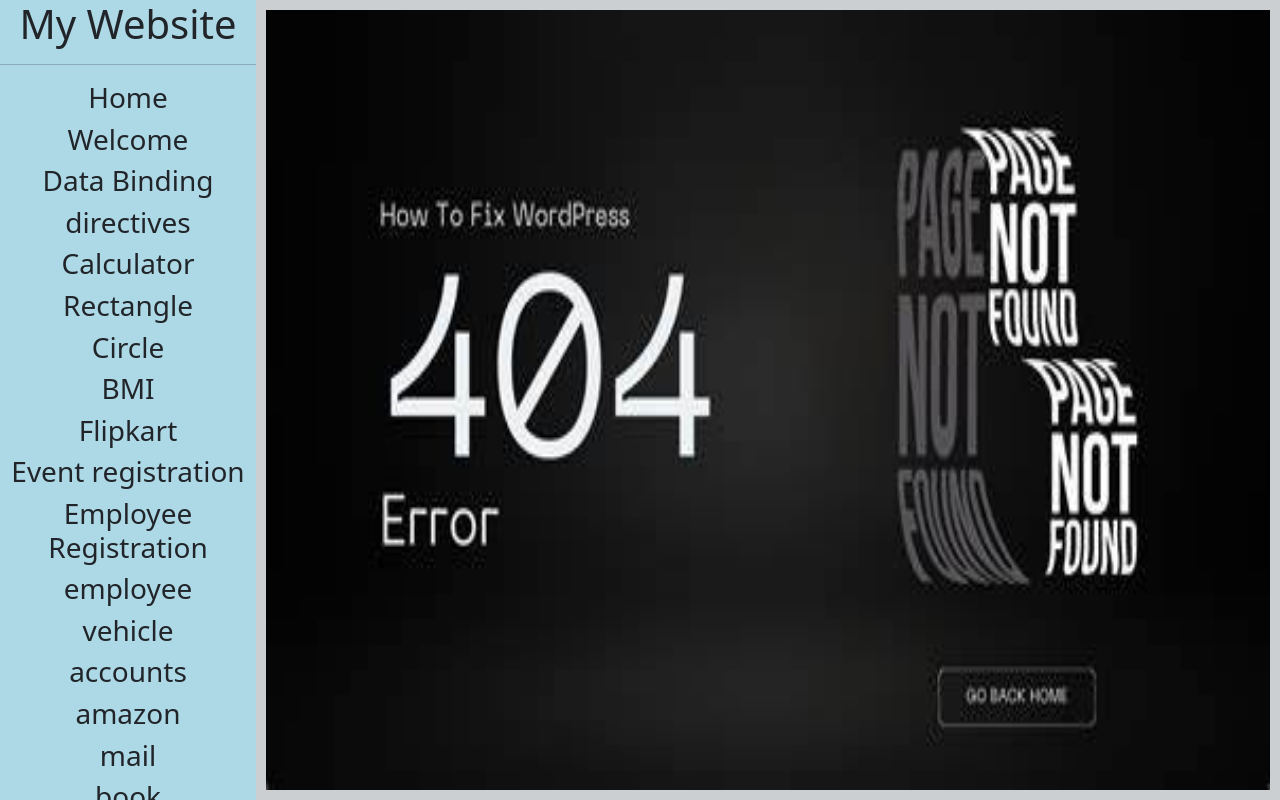
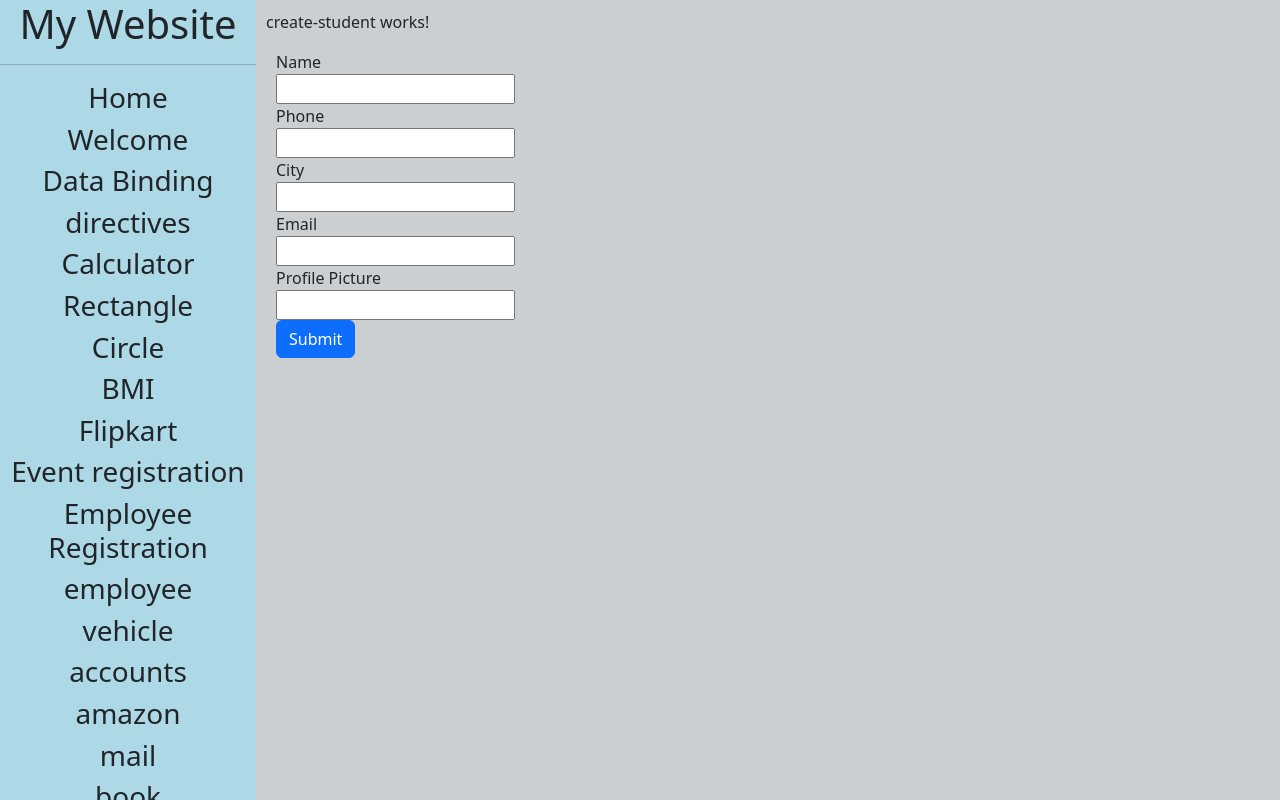
Before and after one commit to HARSHA0717/my-app2, an Angular app: page /dashboard/create-student in a window 1280 px wide. Built offline with nearby package versions, Linux system fonts and the light colour scheme.

Commit message:
prepare and add student card details

```diff
--- a/src/app/app-routing.module.ts
+++ b/src/app/app-routing.module.ts
@@ -27,6 +27,8 @@
 import { CreateVehicleComponent } from './create-vehicle/create-vehicle.component';
 import { CreateAccountComponent } from './create-account/create-account.component';
 import { StudentComponent } from './student/student.component';
+import { CreateStudentComponent } from './create-student/create-student.component';
+
 
 
 const routes: Routes = [
@@ -57,6 +59,7 @@
     {path:'create-vehicle',component:CreateVehicleComponent},
     {path:'create-account',component:CreateAccountComponent},
     {path:'student',component:StudentComponent},
+    {path:'create-student',component:CreateStudentComponent},
     {path:'**',component:PageNotFoundComponent}
 
 
--- a/src/app/app.module.ts
+++ b/src/app/app.module.ts
@@ -33,6 +33,7 @@
 import { CreateVehicleComponent } from './create-vehicle/create-vehicle.component';
 import { CreateAccountComponent } from './create-account/create-account.component';
 import { StudentComponent } from './student/student.component';
+import { CreateStudentComponent } from './create-student/create-student.component';
 
 @NgModule({
   declarations: [
@@ -64,7 +65,8 @@
     PokemonComponent,
     CreateVehicleComponent,
     CreateAccountComponent,
-    StudentComponent
+    StudentComponent,
+    CreateStudentComponent
   ],
   imports: [
     BrowserModule,
--- /dev/null
+++ b/src/app/create-student/create-student.component.css
@@ -0,0 +1,4 @@
+form{
+    width: 130px;
+    margin: 10px;
+}
--- /dev/null
+++ b/src/app/create-student/create-student.component.html
@@ -0,0 +1,24 @@
+ <p>create-student works!</p>
+<form [formGroup]="StudentForm">
+
+    <label for="">Name</label>
+    <input type="text" formControlName="name">
+    <br>
+    <label for="">Phone</label>
+    <input type="number" formControlName="phone" >
+    <br>
+    <label for="">City</label>
+    <input type="text" formControlName="city">
+    <br>
+    <label for="">Email</label>
+    <input type="text" formControlName="email">
+    <br>
+    <label for="">Profile Picture</label>
+    <input type="text" formControlName="profile_picture">
+    <br>
+    <button class="btn btn-primary" (click)="submit()">Submit</button>
+
+
+
+
+</form>
--- /dev/null
+++ b/src/app/create-student/create-student.component.ts
@@ -0,0 +1,36 @@
+import { Component } from '@angular/core';
+import { FormControl, FormControlName, FormGroup } from '@angular/forms';
+import { StudentService } from '../student.service';
+
+@Component({
+  selector: 'app-create-student',
+  templateUrl: './create-student.component.html',
+  styleUrls: ['./create-student.component.css']
+})
+export class CreateStudentComponent {
+  constructor(private _studentService:StudentService){}
+
+
+  public StudentForm:FormGroup = new FormGroup(
+    {
+      name: new FormControl(),
+      phone: new FormControl(),
+      city: new FormControl(),
+      email: new FormControl(),
+      profile_picture: new FormControl(),
+    }
+  );
+
+  submit(){
+    console.log(this.StudentForm);
+    this._studentService.createStudent(this.StudentForm.value).subscribe(
+      (data:any)=>{
+        alert('Student created successfully');
+      },
+      (err:any)=>{
+        alert('Creation failed');
+      }
+    )
+  }
+
+}
--- a/src/app/dashboard/dashboard.component.html
+++ b/src/app/dashboard/dashboard.component.html
@@ -26,6 +26,7 @@
         <h3 routerLink="create-vehicle">Create vehicle</h3>
         <h3 routerLink="create-account">Create Account</h3>
         <h3 routerLink="student">Student-card</h3>
+        <h3 routerLink="create-student"> Create Student</h3>
         <hr>
         <button class="logout" routerLink="/login">logout</button>
 
--- a/src/app/student.service.ts
+++ b/src/app/student.service.ts
@@ -19,6 +19,10 @@
     return this._httpClient.get('https://6128991386a213001729f9df.mockapi.io/test/v1/student?sortBy='+column+'&order='+order);
   }
 
+  createStudent(data:any):Observable<any>{
+    return this._httpClient.post('https://6128991386a213001729f9df.mockapi.io/test/v1/student',data);
+  }
+
 
   deleteStudent(id:string):Observable<any>{
     return this._httpClient.delete('https://6128991386a213001729f9df.mockapi.io/test/v1/student/'+id);
--- a/src/app/student/student.component.ts
+++ b/src/app/student/student.component.ts
@@ -16,8 +16,8 @@
   id:string="";
 
 
-  constructor(private _studentService:StudentService){
-    _studentService.getstudents().subscribe(
+  constructor(private _studentsService:StudentService){
+    _studentsService.getstudents().subscribe(
       (data:any)=>{
         this.students = data;
       },
@@ -28,7 +28,7 @@
 }
 
 filter(){
-  this._studentService.getfilterstudents(this.term).subscribe(
+  this._studentsService.getfilterstudents(this.term).subscribe(
     (data:any)=>{
       this.students = data;
     },
@@ -39,7 +39,7 @@
 }
 
 sort(){
-  this._studentService.getsortedstudents(this.column,this.order).subscribe(
+  this._studentsService.getsortedstudents(this.column,this.order).subscribe(
     (data:any)=>{
       this.students = data;
     },
@@ -49,7 +49,7 @@
   )
 }
 delete(id:string){
-  this._studentService.deleteStudent(id).subscribe(
+  this._studentsService.deleteStudent(id).subscribe(
     (data:any)=>{
       alert("deleted succesfully!!");
       location.reload();
```
Also changed, not shown: 1 other file (tests, documents, lock files or other folders).
